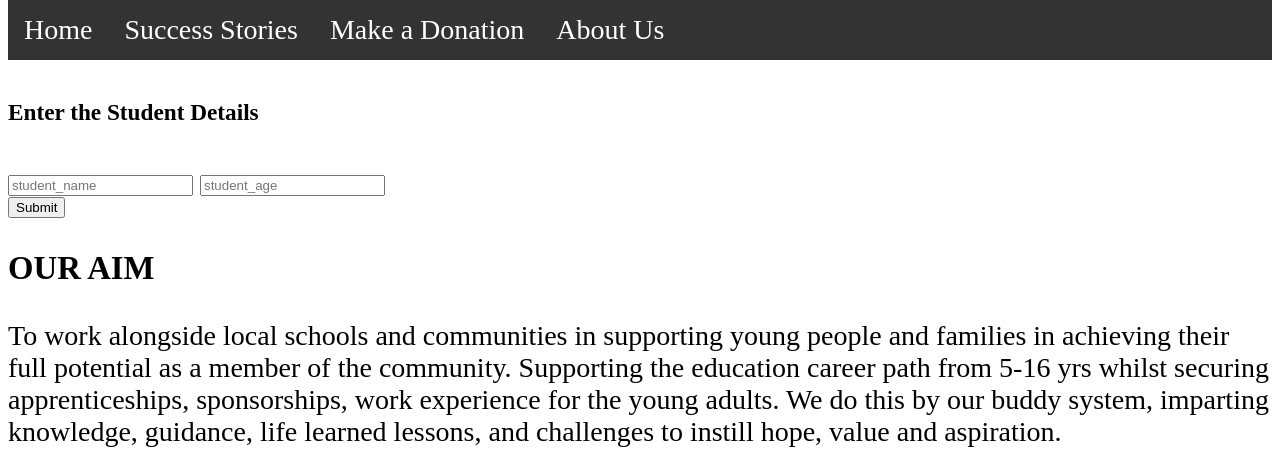
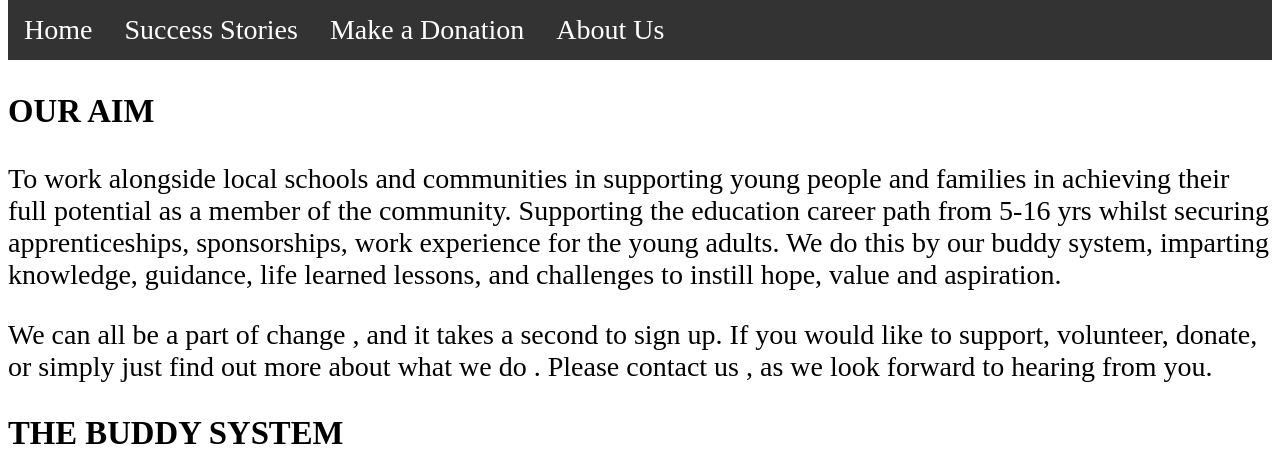
Before and after one commit to onkarsawant/supercooldevs, a Flask app: page / in a window 1280 px wide. Shown: the part 40-498 px from the top of the page. Run offline with Flask 2, Linux system fonts and the light colour scheme.

Commit message:
UPdated index.html

```diff
--- a/app/templates/index.html
+++ b/app/templates/index.html
@@ -51,19 +51,7 @@
 
 
 
-        <form action="{{ url_for('add_student')}}" method="post">
-            <h5>Enter the Student Details</h5>
-            <div>
-                <input type="text" name="student_name" placeholder="student_name">
-                <input type="text" name="student_age" placeholder="student_age">
-            </div>
-            <div>
-                <button >Submit</button>
-            </div>
-        </form>
-
-
-        <h3>OUR AIM</h3>
+  <h3 text-align: center>OUR AIM</h3>
 
 <p>
   To work alongside local schools and communities in supporting young people and families in achieving their full potential as a member of the community. Supporting the education career path from 5-16 yrs whilst securing apprenticeships, sponsorships, work experience for the young adults.  We do this by  our buddy system,  imparting knowledge, guidance, life learned lessons, and challenges to instill hope, value and aspiration.</p>
@@ -72,10 +60,10 @@
 
 
 
-<h3>THE BUDDY SYSTEM</h>
+<h3 text-align: center>THE BUDDY SYSTEM</h3>
 <p>The Start Young Buddy plays a key part in making a change in a child's life , they encourage , mentor, value, respect, shift mindset and support throughout the educational road map. Ensuring every child reached their full potential . You can be a sleeping (SYB) or an active (SYB) . In line with safeguarding all (SYB ) contact is through the school and charity.</p>
 
-<h2>WHAT IS  A START YOUNG BUDDY (SYB)</h2>
+<h2 text-align: center>WHAT IS  A START YOUNG BUDDY (SYB)</h2>
 
 <p>
 Someone who:
```
